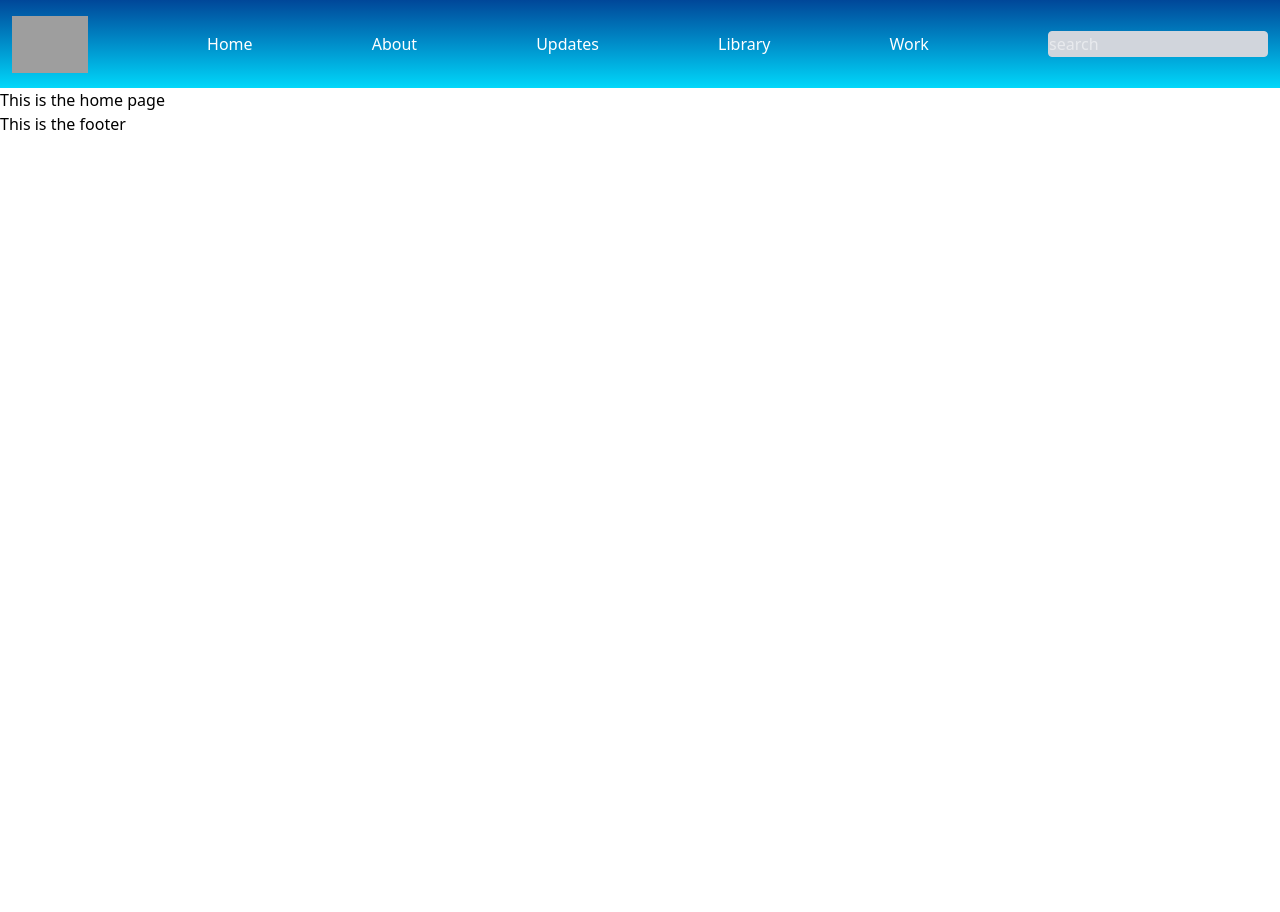
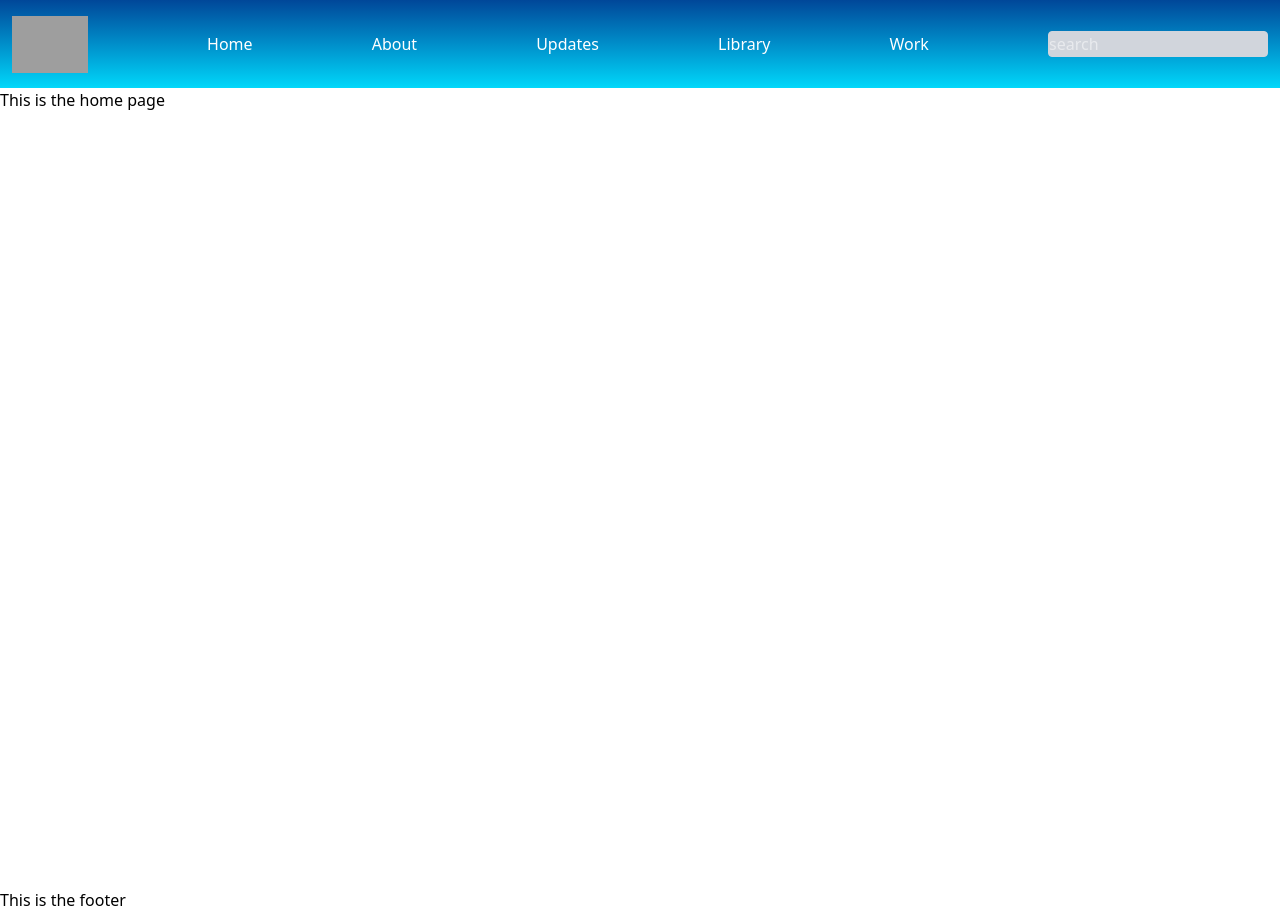
Before and after one commit to SafiyaMGeorge/Saber_Comics, a React (Vite) app in the folder saber-comics/: page / in a window 1280 px wide. Before the commit the page ends 800 px from the top, so only its background shows below. Built offline with nearby package versions, Linux system fonts and the light colour scheme; grey boxes are pictures that could not be loaded.

Commit message:
Added height to page.

```diff
--- a/saber-comics/src/pages/Home.jsx
+++ b/saber-comics/src/pages/Home.jsx
@@ -2,7 +2,9 @@ import React from "react";
 
 function Home(){
     return(
-        <p>This is the home page</p>
+        <div className="h-screen">
+            This is the home page
+        </div>
     );
 }
 export default Home;
```
